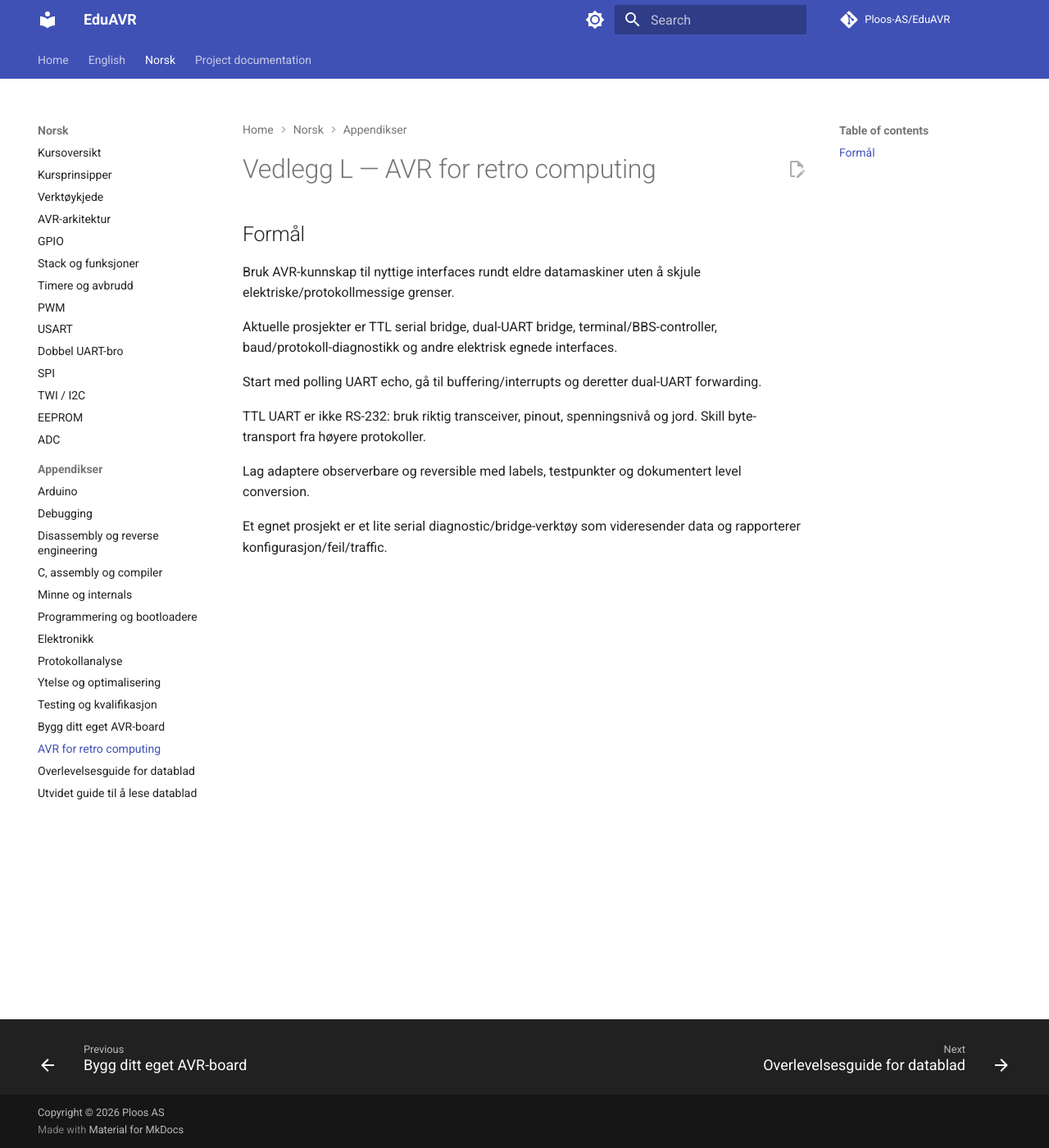
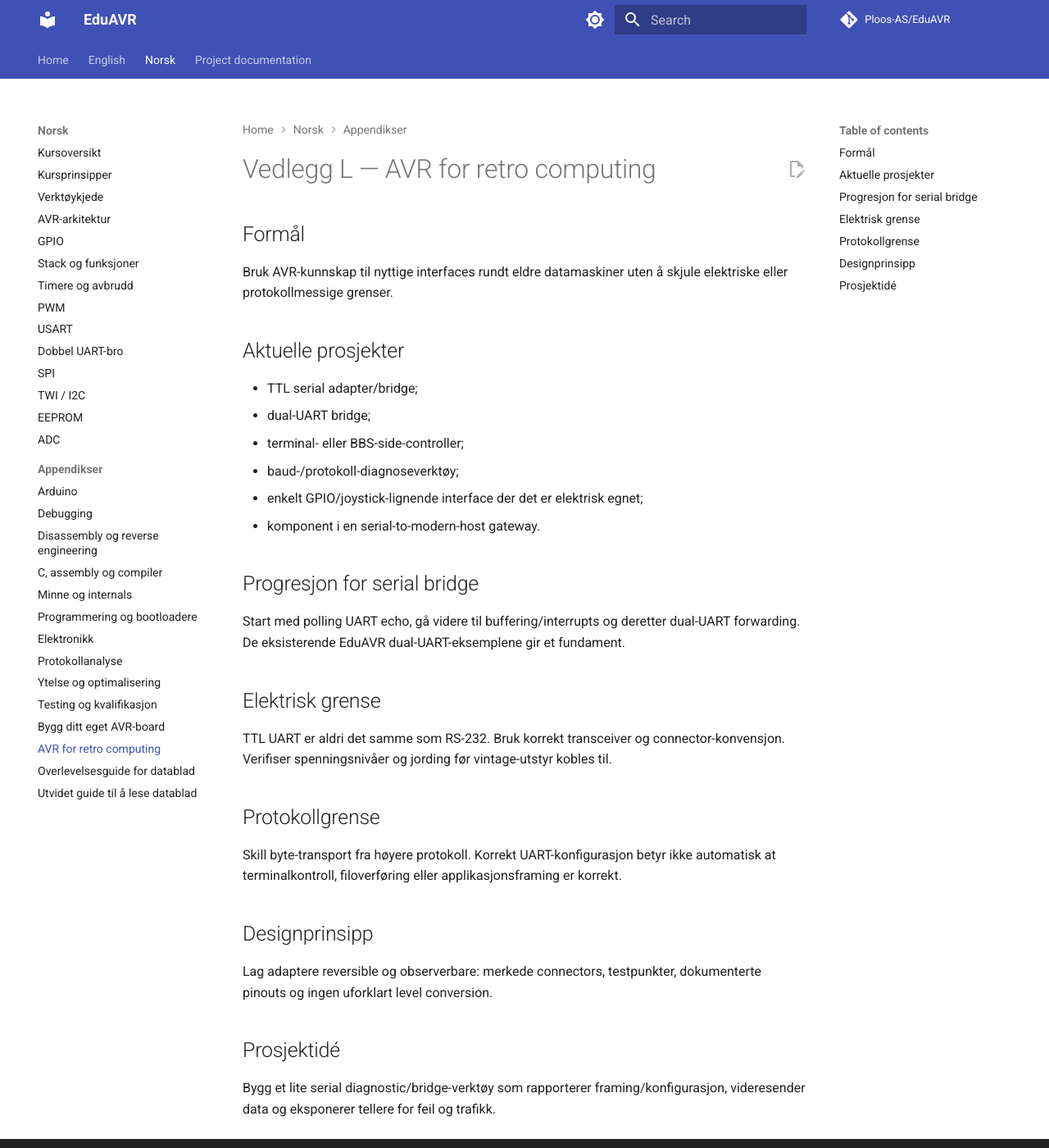
Before and after one commit to Ploos-AS/EduAVR, an MkDocs documentation site: the page built from docs/no/vedlegg-l-retro.md, in a window 1280 px wide and 1400 px high. Shown: the whole window at 82% size. Built offline with MkDocs 1.6.1 and Material for MkDocs 9.7.7, drawn with Linux system fonts in a browser that asks for light colours; comment, search, counter and statistics services are not loaded.

Commit message:
docs: bring Norwegian appendix L to semantic parity

```diff
--- a/docs/no/vedlegg-l-retro.md
+++ b/docs/no/vedlegg-l-retro.md
@@ -1,14 +1,27 @@
 # Vedlegg L — AVR for retro computing
 
 ## Formål
-Bruk AVR-kunnskap til nyttige interfaces rundt eldre datamaskiner uten å skjule elektriske/protokollmessige grenser.
+Bruk AVR-kunnskap til nyttige interfaces rundt eldre datamaskiner uten å skjule elektriske eller protokollmessige grenser.
 
-Aktuelle prosjekter er TTL serial bridge, dual-UART bridge, terminal/BBS-controller, baud/protokoll-diagnostikk og andre elektrisk egnede interfaces.
+## Aktuelle prosjekter
+- TTL serial adapter/bridge;
+- dual-UART bridge;
+- terminal- eller BBS-side-controller;
+- baud-/protokoll-diagnoseverktøy;
+- enkelt GPIO/joystick-lignende interface der det er elektrisk egnet;
+- komponent i en serial-to-modern-host gateway.
 
-Start med polling UART echo, gå til buffering/interrupts og deretter dual-UART forwarding.
+## Progresjon for serial bridge
+Start med polling UART echo, gå videre til buffering/interrupts og deretter dual-UART forwarding. De eksisterende EduAVR dual-UART-eksemplene gir et fundament.
 
-TTL UART er ikke RS-232: bruk riktig transceiver, pinout, spenningsnivå og jord. Skill byte-transport fra høyere protokoller.
+## Elektrisk grense
+TTL UART er aldri det samme som RS-232. Bruk korrekt transceiver og connector-konvensjon. Verifiser spenningsnivåer og jording før vintage-utstyr kobles til.
 
-Lag adaptere observerbare og reversible med labels, testpunkter og dokumentert level conversion.
+## Protokollgrense
+Skill byte-transport fra høyere protokoll. Korrekt UART-konfigurasjon betyr ikke automatisk at terminalkontroll, filoverføring eller applikasjonsframing er korrekt.
 
-Et egnet prosjekt er et lite serial diagnostic/bridge-verktøy som videresender data og rapporterer konfigurasjon/feil/traffic.
+## Designprinsipp
+Lag adaptere reversible og observerbare: merkede connectors, testpunkter, dokumenterte pinouts og ingen uforklart level conversion.
+
+## Prosjektidé
+Bygg et lite serial diagnostic/bridge-verktøy som rapporterer framing/konfigurasjon, videresender data og eksponerer tellere for feil og trafikk.
```
